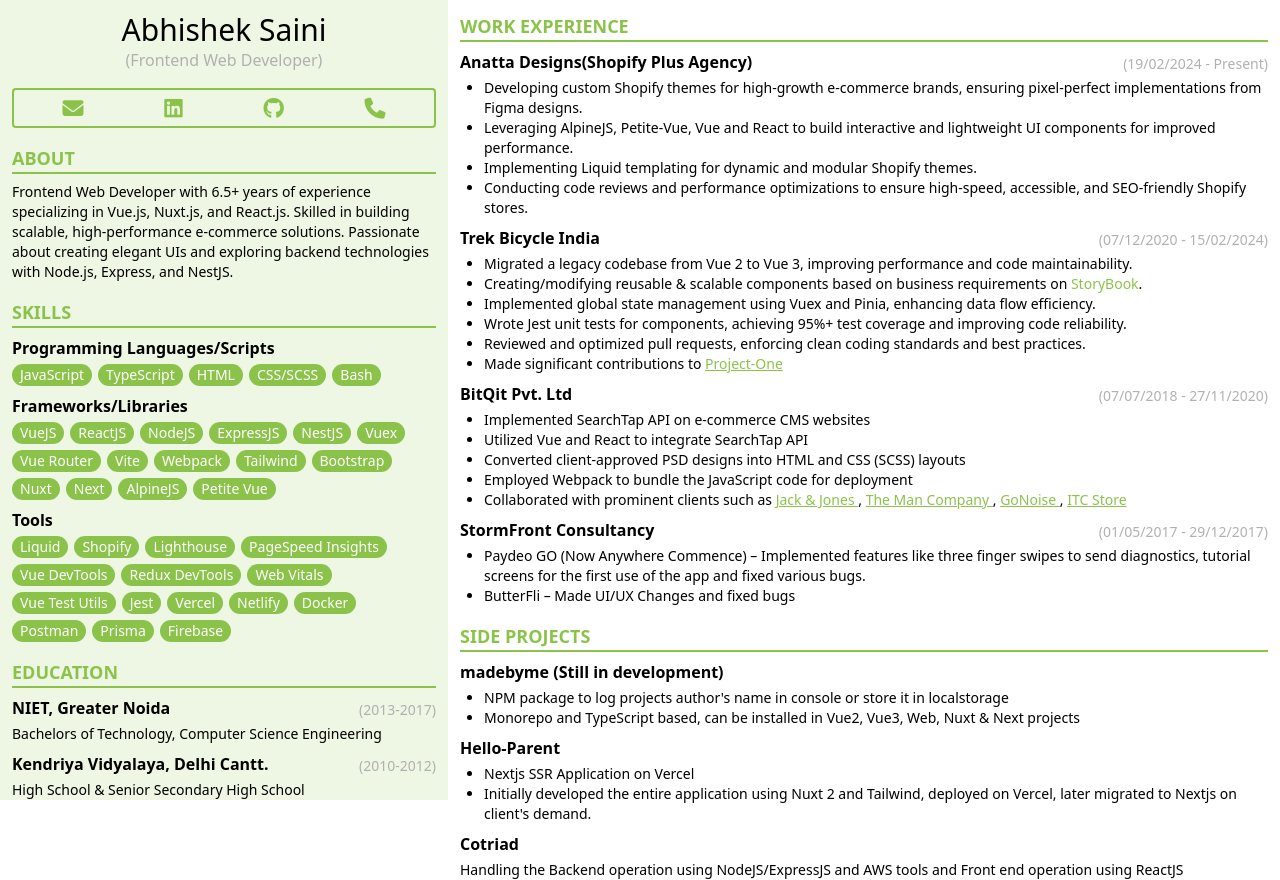
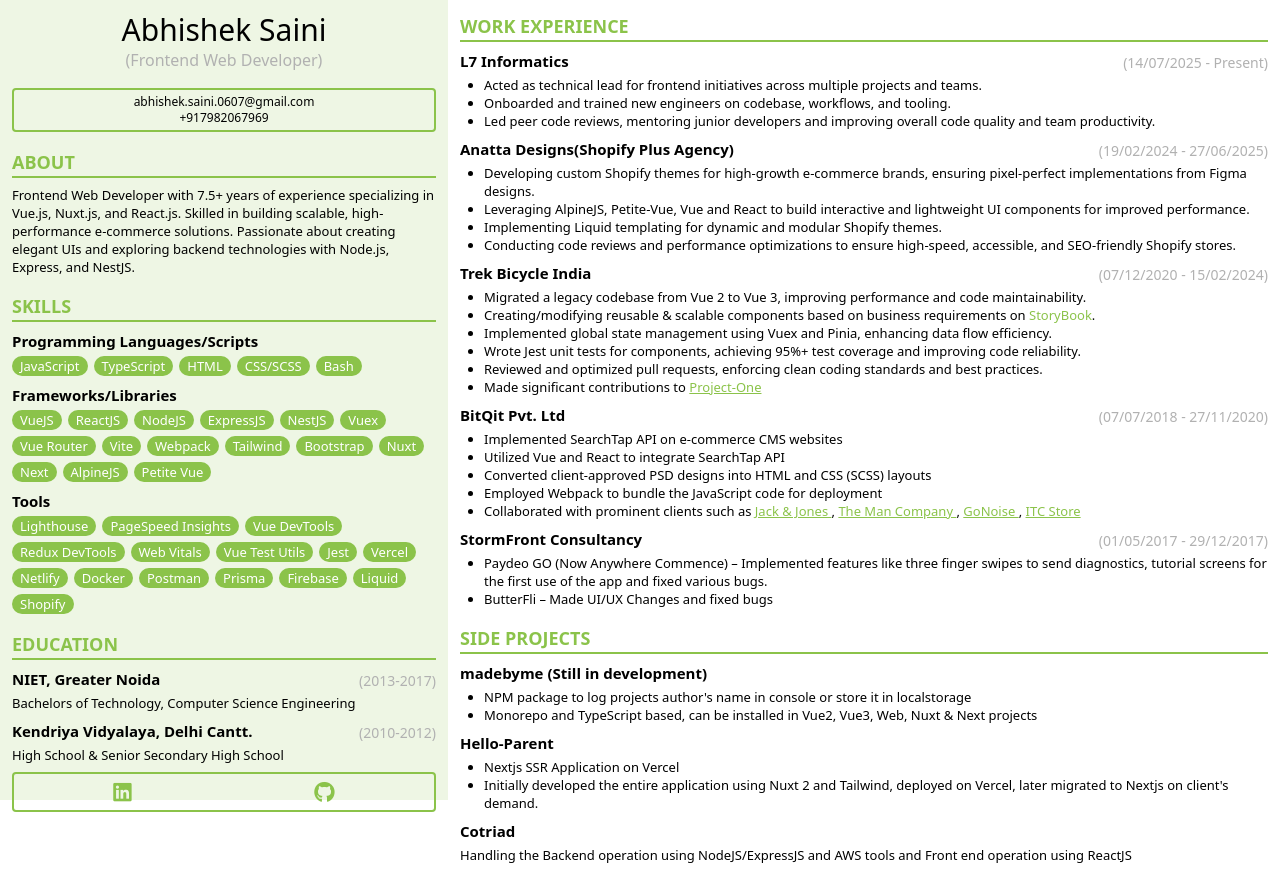
Before and after one commit to Wolvborg/resume, a Vue app: page / in a window 1280 px wide. Built offline with nearby package versions, Linux system fonts and the light colour scheme; the HTML template or start-up script is replaced by a standard one.

Commit message:
updated resume 2026 v1.0

```diff
--- a/src/App.vue
+++ b/src/App.vue
@@ -25,8 +25,6 @@
   ]);
 
   const tool = ref([
-    'Liquid',
-    'Shopify',
     'Lighthouse',
     'PageSpeed Insights',
     'Vue DevTools',
@@ -40,6 +38,8 @@
     'Postman',
     'Prisma',
     'Firebase',
+    'Liquid',
+    'Shopify',
   ]);
 </script>
 
@@ -51,25 +51,17 @@
         <p class="sub-title">(Frontend Web Developer)</p>
       </div>
 
-      <div class="border-2 p-2 border-primary rounded text-sm flex justify-around mb-4">
-        <a href="mailto:abhishek.saini.0607@gmail.com">
-          <i class="fa-solid fa-envelope fa-xl text-primary"></i>
-        </a>
-        <a href="https://www.linkedin.com/in/abhishek-saini-0607/">
-          <i class="fa-brands fa-linkedin fa-xl text-primary"></i>
-        </a>
-        <a href="https://github.com/Wolvborg">
-          <i class="fa-brands fa-github fa-xl text-primary"></i>
-        </a>
-        <a href="tel:+917982067969">
-          <i class="fa-solid fa-phone fa-xl text-primary"></i>
-        </a>
+      <div
+        class="border-2 px-2 py-1 border-primary rounded text-xs flex flex-col items-center mb-4"
+      >
+        <a href="mailto:abhishek.saini.0607@gmail.com">abhishek.saini.0607@gmail.com</a>
+        <a href="tel:+917982067969">+917982067969</a>
       </div>
 
       <div class="mb-4">
         <section-title>About</section-title>
         <p class="content">
-          Frontend Web Developer with 6.5+ years of experience specializing in Vue.js, Nuxt.js, and
+          Frontend Web Developer with 7.5+ years of experience specializing in Vue.js, Nuxt.js, and
           React.js. Skilled in building scalable, high-performance e-commerce solutions. Passionate
           about creating elegant UIs and exploring backend technologies with Node.js, Express, and
           NestJS.
@@ -112,6 +104,15 @@
           <p class="content">High School & Senior Secondary High School</p>
         </div>
       </div>
+
+      <div class="border-2 p-2 border-primary rounded text-sm flex justify-around mb-4">
+        <a href="https://www.linkedin.com/in/abhishek-saini-0607/">
+          <i class="fa-brands fa-linkedin fa-xl text-primary"></i>
+        </a>
+        <a href="https://github.com/Wolvborg">
+          <i class="fa-brands fa-github fa-xl text-primary"></i>
+        </a>
+      </div>
     </div>
     <div class="p-3 flex-65">
       <div class="mb-4">
@@ -119,8 +120,25 @@
 
         <div class="mb-2">
           <heading>
+            <a href="https://l7informatics.com/">L7 Informatics</a>
+            <template #extra>(14/07/2025 - Present)</template>
+          </heading>
+          <ul class="content list-disc pl-6">
+            <li>
+              Acted as technical lead for frontend initiatives across multiple projects and teams.
+            </li>
+            <li>Onboarded and trained new engineers on codebase, workflows, and tooling.</li>
+            <li>
+              Led peer code reviews, mentoring junior developers and improving overall code quality
+              and team productivity.
+            </li>
+          </ul>
+        </div>
+
+        <div class="mb-2">
+          <heading>
             <a href="https://anatta.io/"> Anatta Designs(Shopify Plus Agency)</a>
-            <template #extra>(19/02/2024 - Present)</template>
+            <template #extra>(19/02/2024 - 27/06/2025)</template>
           </heading>
           <ul class="content list-disc pl-6">
             <li>
--- a/src/assets/main.css
+++ b/src/assets/main.css
@@ -4,11 +4,8 @@
 
 @layer components {
   .heading {
-    @apply text-base text-black font-semibold mb-1;
+    @apply text-sm-plus text-black font-semibold mb-1;
     flex: 1 0 60%;
-  }
-
-  .sub-heading {
   }
 
   .section-title {
@@ -24,6 +21,6 @@
   }
 
   .content {
-    @apply text-black text-sm;
+    @apply text-black text-xs-plus;
   }
 }
--- a/src/components/tags.vue
+++ b/src/components/tags.vue
@@ -1,7 +1,7 @@
 <template>
   <div class="flex flex-wrap gap-1.5">
     <span
-      class="inline-block py-px px-2 text-white bg-primary rounded-xl text-sm"
+      class="inline-block py-px px-2 text-white bg-primary rounded-xl text-xs-plus"
       v-for="(tag, index) in tags"
       :key="index"
       >{{ tag }}</span
--- a/tailwind.config.js
+++ b/tailwind.config.js
@@ -15,6 +15,10 @@
         35: '1 0 35%',
         65: '1 0 65%',
       },
+      fontSize: {
+        'sm-plus': ['0.938rem', '1.375rem'],
+        'xs-plus': ['0.813rem', '1.125rem'],
+      },
     },
   },
   plugins: [],
```
Also changed, not shown: 2 other files (tests, documents, lock files or other folders).
